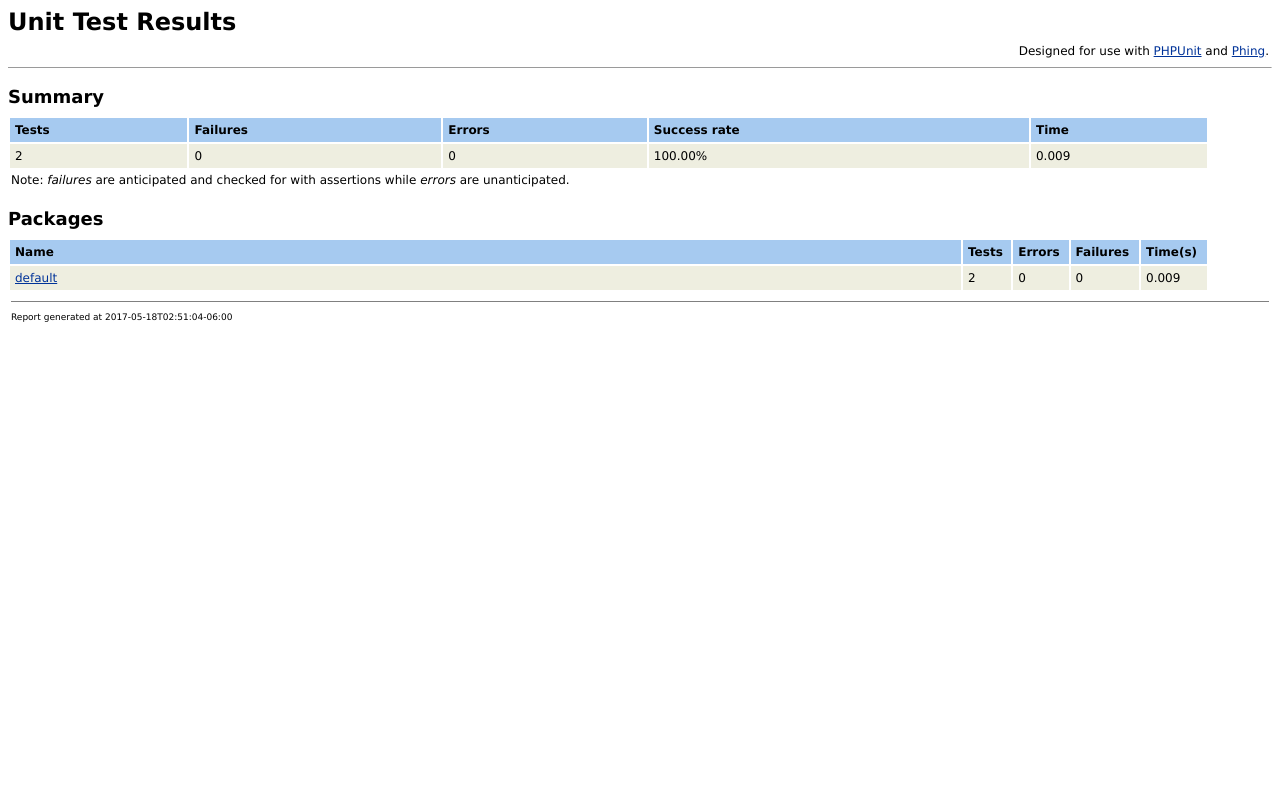
After one commit to ercalel/ayd2blog, a PHP site: page /reports/overview-summary.html in a window 1280 px wide. The commit adds this page. Run offline with PHP 8.4, Linux system fonts and the light colour scheme.

Commit message:
Creacion de las pruebas unitarias y del archivo build.xml para phingn.

```diff
--- a/blog/php/login.php
+++ b/blog/php/login.php
@@ -1,10 +1,10 @@
 <?php
+
+include "./conexion.php";
 
 if (!empty($_POST)) {
     if (isset($_POST["username"]) && isset($_POST["password"])) {
         if ($_POST["username"] != "" && $_POST["password"] != "") {
-            include "conexion.php";
-
             $user_id = null;
             $sql1 = "select * from user where username=\"$_POST[username]\" and password=\"$_POST[password]\" ";
             $query = $con->query($sql1);
--- /dev/null
+++ b/blog/reports/overview-summary.html
@@ -0,0 +1,56 @@
+<html>
+<head>
+<meta http-equiv="Content-Type" content="text/html; charset=UTF-8">
+<title>Unit Test Results: Summary</title>
+<link rel="stylesheet" type="text/css" title="Style" href="stylesheet.css">
+</head>
+<body onload="open('allclasses-frame.html','classListFrame')">
+<h1>Unit Test Results</h1>
+<table width="100%"><tr>
+<td align="left"></td>
+<td align="right">Designed for use with <a href="http://www.phpunit.de">PHPUnit</a> and <a href="http://www.phing.info/">Phing</a>.</td>
+</tr></table>
+<hr size="1">
+<h2>Summary</h2>
+<table class="details" border="0" cellpadding="5" cellspacing="2" width="95%">
+<tr valign="top">
+<th>Tests</th>
+<th>Failures</th>
+<th>Errors</th>
+<th>Success rate</th>
+<th>Time</th>
+</tr>
+<tr valign="top" class="Pass">
+<td>2</td>
+<td>0</td>
+<td>0</td>
+<td>100.00%</td>
+<td>0.009</td>
+</tr>
+</table>
+<table border="0" width="95%"><tr><td style="text-align: justify;">
+        Note: <em>failures</em> are anticipated and checked for with assertions while <em>errors</em> are unanticipated.
+        </td></tr></table>
+<h2>Packages</h2>
+<table class="details sortable" border="0" cellpadding="5" cellspacing="2" width="95%">
+<tr valign="top">
+<th width="80%">Name</th>
+<th>Tests</th>
+<th>Errors</th>
+<th>Failures</th>
+<th nowrap>Time(s)</th>
+</tr>
+<tr valign="top" class="Pass">
+<td><a href="./default/package-summary.html">default</a></td>
+<td>2</td>
+<td>0</td>
+<td>0</td>
+<td>0.009</td>
+</tr>
+</table>
+<table width="100%">
+<tr><td><hr noshade size="1"></td></tr>
+<tr><td class="small">Report generated at 2017-05-18T02:51:04-06:00</td></tr>
+</table>
+</body>
+</html>
--- /dev/null
+++ b/blog/reports/stylesheet.css
@@ -0,0 +1,64 @@
+
+body {
+    font-family: verdana,arial,helvetica;
+    color:#000000;
+    font-size: 12px;
+}
+table tr td, table tr th {
+    font-family: verdana,arial,helvetica;
+    font-size: 12px;
+}
+table.details tr th{
+    font-family: verdana,arial,helvetica;
+    font-weight: bold;
+    text-align:left;
+    background:#a6caf0;
+}
+table.details tr td{
+    background:#eeeee0;
+}
+
+p {
+    line-height:1.5em;
+    margin-top:0.5em; margin-bottom:1.0em;
+    font-size: 12px;
+}
+h1 {
+    margin: 0px 0px 5px;
+    font-family: verdana,arial,helvetica;
+}
+h2 {
+    margin-top: 1em; margin-bottom: 0.5em;
+    font-family: verdana,arial,helvetica;
+}
+h3 {
+    margin-bottom: 0.5em;
+    font-family: verdana,arial,helvetica;
+}
+h4 {
+    margin-bottom: 0.5em;
+    font-family: verdana,arial,helvetica;
+}
+h5 {
+    margin-bottom: 0.5em;
+    font-family: verdana,arial,helvetica;
+}
+h6 {
+    margin-bottom: 0.5em;
+    font-family: verdana,arial,helvetica;
+}
+.Error {
+    font-weight:bold; color:red;
+}
+.Failure {
+    font-weight:bold; color:purple;
+}
+.small {
+   font-size: 9px;
+}
+a {
+  color: #003399;
+}
+a:hover {
+  color: #888888;
+}
```
Also changed, not shown: blog/build.xml (added, +46 -0 lines), blog/pruebaUnitaria.php (added, +34 -0 lines), blog/reports/allclasses-frame.html (added, +11 -0 lines), blog/reports/default/FirstTest.html (added, +57 -0 lines), blog/reports/default/package-frame.html (added, +12 -0 lines), blog/reports/default/package-summary.html (added, +37 -0 lines), blog/reports/index.html (added, +19 -0 lines), blog/reports/logfile.xml (added, +9 -0 lines), blog/reports/overview-frame.html (added, +12 -0 lines), blog/reports/testsuites.xml (added, +9 -0 lines), 1 other file.
